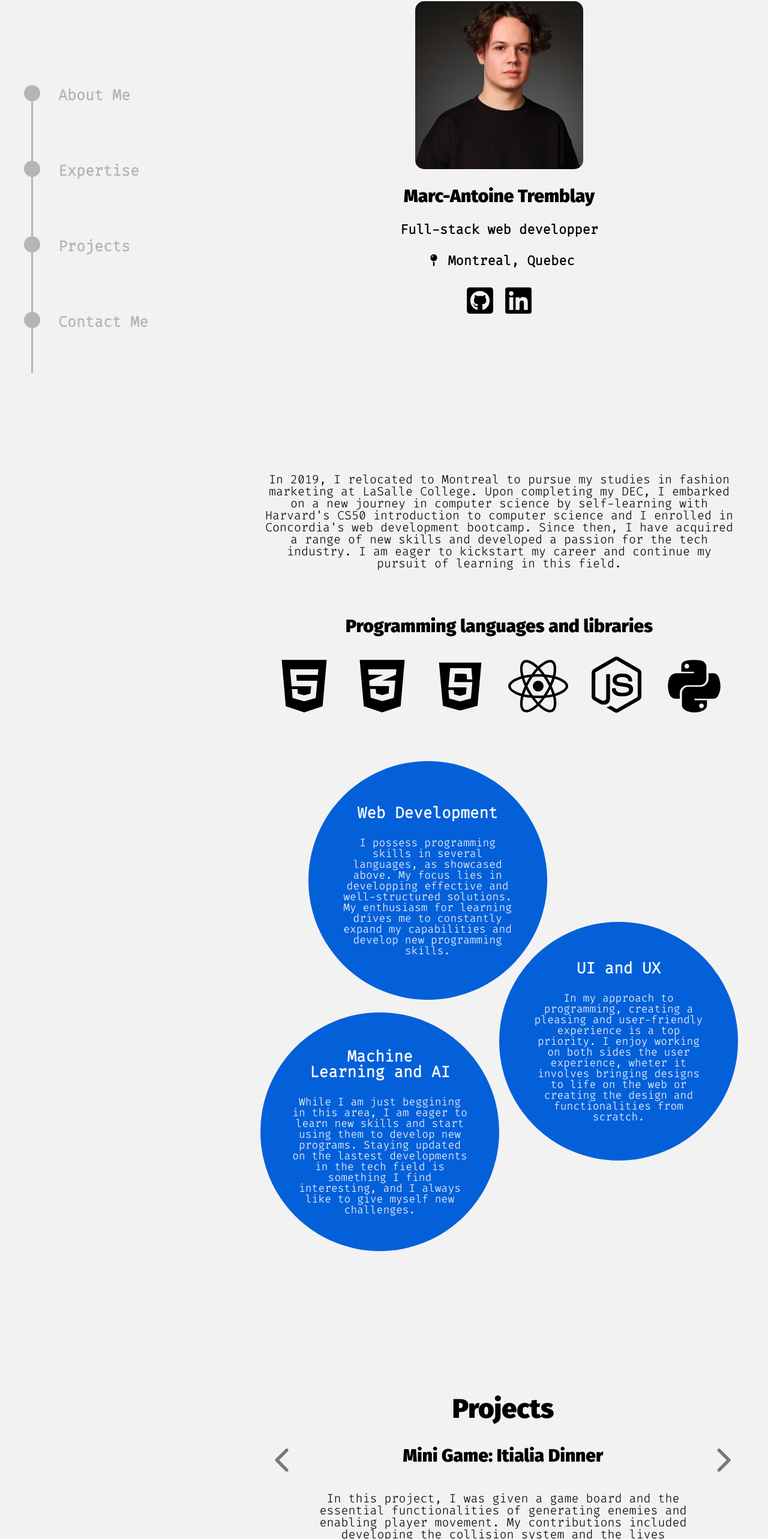
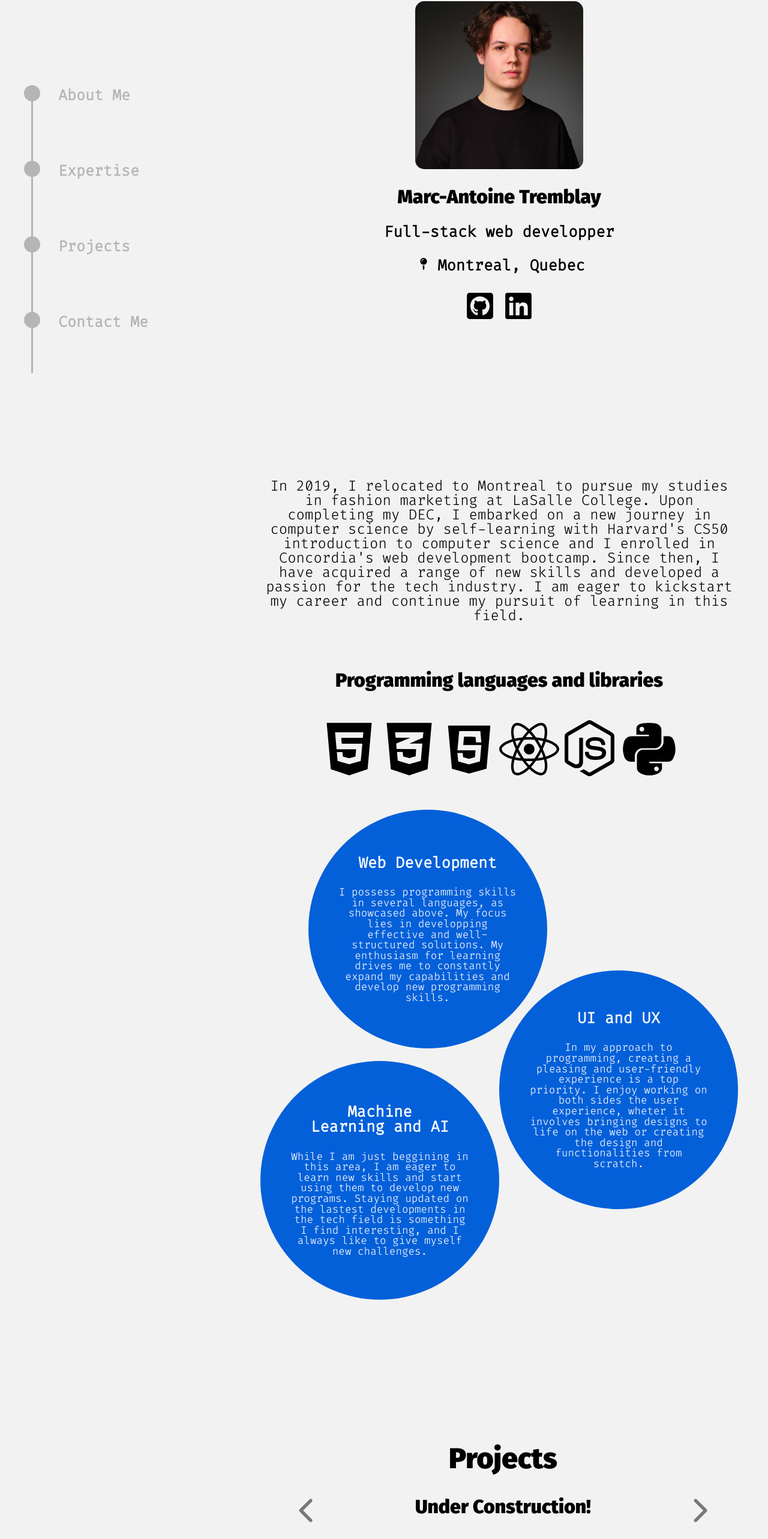
Before and after one commit to MarccAntoine/project-portfolio, a React (Create React App) app: page / in a window 1280 px wide. Shown: the part 178-2744 px from the top of the page at 60% size. Built offline with nearby package versions, Linux system fonts and the light colour scheme; no server answers.

Commit message:
Email function added

```diff
--- a/package.json
+++ b/package.json
@@ -3,6 +3,7 @@
   "version": "0.1.0",
   "private": true,
   "dependencies": {
+    "@emailjs/browser": "^3.11.0",
     "@testing-library/jest-dom": "^5.17.0",
     "@testing-library/react": "^13.4.0",
     "@testing-library/user-event": "^13.5.0",
--- a/src/components/AboutMe.js
+++ b/src/components/AboutMe.js
@@ -52,6 +52,10 @@ const Container = styled.div`
 const RoleName = styled.div`
     text-align: center;
     width: 100%;
+
+    h4 {
+        font-size: 1.6rem;
+    }
 `
 
 const ContentDiv = styled.div`
@@ -84,6 +88,10 @@ const NameDiv = styled.div`
     margin: 30px 0px;
     width: 100%;
     text-align: center;
+
+    h3 {
+        font-size: 2rem;
+    }
 `
 
 const IconsDiv = styled.div`
@@ -132,6 +140,10 @@ const LocationDiv = styled.div`
     display: flex;
     gap: 6px;
     margin-top: 30px;
+
+    h4 {
+        font-size: 1.6rem;
+    }
 `
 
 const LocationIcon = styled(FaMapPin)`
--- a/src/components/Experience.js
+++ b/src/components/Experience.js
@@ -11,7 +11,7 @@ const Experience = (  {reference, isvisible} ) =>
         <Content>
             <Introduction><p>In 2019, I relocated to Montreal to pursue my studies in fashion marketing at LaSalle College. Upon completing my DEC, I embarked on a new journey in computer science by self-learning with Harvard's CS50 introduction to computer science and I enrolled in Concordia's web development bootcamp. Since then, I have acquired a range of new skills and developed a passion for the tech industry. I am eager to kickstart my career and continue my pursuit of learning in this field.</p></Introduction>
             <div>
-                <h3>Programming languages and libraries</h3>
+                <LanguageTitle>Programming languages and libraries</LanguageTitle>
                 <LanguagesDiv>
                     <IconsDiv>
                         <div><IconHtml /></div>
@@ -96,8 +96,11 @@ const Content = styled.div`
 
 const Introduction = styled.div`
     font-family: var(--main-font);
-    font-size: 22px;
     margin-bottom: 80px;
+
+    p {
+        font-size: 1.5rem;
+    }
 `
 
 const LanguagesDiv = styled.div`
@@ -108,8 +111,15 @@ const LanguagesDiv = styled.div`
     justify-content: center;
 `
 
+const LanguageTitle = styled.h3`
+    font-size: 2rem;
+`
+
 const IconsDiv = styled.div`
-    margin: 5px 15px;
+    display: flex;
+    justify-content: center;
+    align-items: center;
+    flex-direction: column;
     transition: all ease-in-out 0.5s;
     height: 140px;
     width: 100px;
@@ -128,15 +138,11 @@ const IconsName = styled.div`
     display: none;
     height: 25px;
     font-family: var(--main-font);
-    font-size: 18px;
+    font-size: 1.1rem;
     color: var(--secondary-contrast);
 
     ${IconsDiv}:hover & {
         display: inline;
-    }
-
-    @media only screen and (max-width: 800px) {
-        font-size: 12px;
     }
 `
 
@@ -151,7 +157,7 @@ const IconHtml = styled(FaHtml5)`
 
     @media only screen and (max-width: 800px) {
         width: auto;
-        height: 50px;
+        height: 40px;
     }
 `
 
@@ -167,7 +173,7 @@ ${IconsDiv}:hover & {
 
 @media only screen and (max-width: 800px) {
     width: auto;
-    height: 50px;
+    height: 40px;
 }
 `
 
@@ -182,7 +188,7 @@ const IconCss = styled(FaCss3Alt)`
 
     @media only screen and (max-width: 800px) {
         width: auto;
-        height: 50px;
+        height: 40px;
     }
 `
 
@@ -197,7 +203,7 @@ const IconJava = styled(DiJavascript)`
 
     @media only screen and (max-width: 800px) {
         width: auto;
-        height: 50px;
+        height: 40px;
     }
 `
 
@@ -212,7 +218,7 @@ const IconReact = styled(FaReact)`
 
     @media only screen and (max-width: 800px) {
         width: auto;
-        height: 50px;
+        height: 40px;
     }
 `
 
@@ -227,7 +233,7 @@ const IconPy = styled(FaPython)`
 
     @media only screen and (max-width: 800px) {
         width: auto;
-        height: 50px;
+        height: 40px;
     }
 `
 
@@ -239,6 +245,10 @@ const SubjectsContainer = styled.div`
     @media only screen and (max-width: 800px) {
         width: 95%;
         margin: 0 auto;
+    }
+
+    @media only screen and (max-width: 500px) {
+        aspect-ratio: 0.7;
     }
 `
 
@@ -258,8 +268,8 @@ const SubjectDiv1 = styled.div`
     transition: all ease 0.3s;
 
     @media only screen and (max-width: 500px) {
-        width: 56%;
-        left: 7%;
+        width: 65%;
+        left: 2%;
     }
 
     @media only screen and (min-width: 800px) {
@@ -286,9 +296,9 @@ const SubjectDiv2 = styled.div`
 
 
     @media only screen and (max-width: 500px) {
-        width: 56%;
-        top: 40%;
-        left: 49%;
+        width: 65%;
+        top: 37%;
+        left: 42%;
     }
 
     @media only screen and (min-width: 800px) {
@@ -315,9 +325,9 @@ const SubjectDiv3 = styled.div`
 
 
     @media only screen and (max-width: 500px) {
-        width: 56%;
-        top: 55%;
-        left: -6%
+        width: 65%;
+        top: 74%;
+        left: 2%
     }
 
     @media only screen and (min-width: 800px) {
@@ -331,34 +341,18 @@ const SubjectTitle = styled.h4`
     color: white;
     margin: 0px 0px 7% 0px;
     width: 60%;
-    font-size: 19px;
+    font-size: 1.2rem;
 
-    @media only screen and (min-width: 1050px) {
-        font-size: 23px;
+    @media only screen and (min-width: 750px) {
+        font-size: 1.5rem;
     }
 
     @media only screen and (min-width: 1200px) {
-        font-size: 26px;
+        font-size: 1.6rem;
     }
 
     @media only screen and (min-width: 1650px) {
-        font-size: 29px;
-    }
-
-    @media only screen and (min-width: 1800px) {
-        font-size: 31px;
-    }
-
-    @media only screen and (max-width: 650px) {
-        font-size: 15px;
-    }
-
-    @media only screen and (max-width: 460px) {
-        font-size: 14px;
-    }
-
-    @media only screen and (max-width: 400px) {
-        font-size: 13px;
+        font-size: 1.8rem;
     }
 `
 
@@ -367,37 +361,22 @@ const SubjectPara = styled.p`
     font-size: 14px;
     max-width: 75%;
     max-height: 60%;
+    font-size: 1rem;
 
     @media only screen and (min-width: 800px) {
-        font-size: 11px;
+        font-size: 0.8rem;
     }
 
     @media only screen and (min-width: 1075px) {
-        font-size: 16px;
-    }
-
-    @media only screen and (min-width: 1200px) {
-        font-size: 18px;
+        font-size: 1.1rem;
     }
 
     @media only screen and (min-width: 1650px) {
-        font-size: 21px;
+        font-size: 1.5rem;
     }
 
-    @media only screen and (min-width: 1800px) {
-        font-size: 25px;
-    }
-
-    @media only screen and (max-width: 650px) {
-        font-size: 12px;
-    }
-
-    @media only screen and (max-width: 460px) {
-        font-size: 9px;
-    }
-
-    @media only screen and (max-width: 400px) {
-        font-size: 8px;
+    @media only screen and (max-width: 600px) {
+        font-size: 0.8rem;
     }
 `
 
--- a/src/components/Foot.js
+++ b/src/components/Foot.js
@@ -23,7 +23,7 @@ const Container = styled.div`
 
 const Credit = styled.div`
     font-family: var(--main-font);
-    font-size: 12px;
+    font-size: 0.8rem;
     filter: brightness(75%);
     text-align: center;
 
--- a/src/components/GlobalStyles.js
+++ b/src/components/GlobalStyles.js
@@ -40,6 +40,19 @@ export default createGlobalStyle`
     article, aside, details, figcaption, figure,
     footer, header, hgroup, menu, nav, section {
         display: block;
+    }
+    html {
+        font-size: 16px;
+
+        @media only screen and (max-width: 1000px) {
+        font-size: 15px;
+    }
+        @media only screen and (max-width: 850px) {
+        font-size: 13px;
+    }
+        @media only screen and (max-width: 500px) {
+        font-size: 11px;
+    }
     }
     body {
         line-height: 1;
--- a/src/components/Projects.js
+++ b/src/components/Projects.js
@@ -85,20 +85,17 @@ const ProjectsDiv = styled.div`
 `
 
 const ProjectsTitle = styled.h2`
-    font-size: 45px;
+    font-size: 3rem;
     color: var(--contrast-color);
-
-    @media only screen and (max-width: 600px) {
-        font-size: 30px;
-    }
 `
 
 const ProjectName = styled.h3`
     margin: 40px 0px 20px 0px;
     color: var(--secondary-contrast);
+    font-size: 2rem;
 
     @media only screen and (max-width: 600px) {
-        font-size: 20px;
+        font-size: 1.6rem;
         margin: 20px 0px 10px 0px;
     }
 
@@ -109,9 +106,9 @@ const ProjectDesc = styled.p`
     margin: 0 auto;
     padding-bottom: 10px;
     color: var(--secondary-contrast);
+    font-size: 1rem;
 
     @media only screen and (max-width: 600px) {
-        font-size: 12px;
         padding-bottom: 10px;
     }
 `
@@ -131,7 +128,7 @@ const ProjectImagesDiv = styled.div`
 const ProjectImageBack = styled.div`
     padding: 1%;
     border-radius: 20px;
-    background-color: var(--second-blue);
+    background-color: transparent;
 
     height: 95%;
     aspect-ratio: 1.3;
@@ -247,6 +244,7 @@ const ProjectDiv = styled.div`
     align-items: center;
     flex-direction: column;
     justify-content: space-between;
+    min-width: 90%;
 
     @media only screen and (min-width: 1000px) {
         height: 750px;
--- a/src/content/projectsData.js
+++ b/src/content/projectsData.js
@@ -1,5 +1,11 @@
+// export const projects = [
+//     {srcImg1: "./italia2.png", srcImg2: "./italia1.png", description: "In this project, I was given a game board and the essential functionalities of generating enemies and enabling player movement. My contributions included developing the collision system and the lives system. Additionally, I took charge of designing the game, enhancing it with sprites, and crafting a seamless user interface and experience. I also worked on developing the timeline for the game.", name: "Mini Game: Itialia Dinner", id: "italia"},
+//     {srcImg1: "./tictac2.png", srcImg2: "./tictac1.png", description: "This tic tac toe board was provided for a group demonstration during the bootcamp and i decided to use it for a personal challenge. By developing a minimax system, I made it possible for players to challenge the computer. Throughout this challenge, I created all the essential functions, resulting in a smooth user experience and an unbeatable game.", name: "Tic Tac Toe", id: "tictactoe"},
+//     {srcImg1: "./ecom2.png", srcImg2: "./ecom1.png", description: "This online store was developed during a workshop focused on creating a React App with multiple pages. Presented with a UI, I undertook the task of recreating it to meet the client's expectations. My role involved developing the React app and meticulously crafting the user interface to adhere to the provided guidelines.", name: "E-Commerce Website", id: "ecomm"}
+// ]
+
 export const projects = [
-    {srcImg1: "./italia2.png", srcImg2: "./italia1.png", description: "In this project, I was given a game board and the essential functionalities of generating enemies and enabling player movement. My contributions included developing the collision system and the lives system. Additionally, I took charge of designing the game, enhancing it with sprites, and crafting a seamless user interface and experience. I also worked on developing the timeline for the game.", name: "Mini Game: Itialia Dinner", id: "italia"},
-    {srcImg1: "./tictac2.png", srcImg2: "./tictac1.png", description: "This tic tac toe board was provided for a group demonstration during the bootcamp and i decided to use it for a personal challenge. By developing a minimax system, I made it possible for players to challenge the computer. Throughout this challenge, I created all the essential functions, resulting in a smooth user experience and an unbeatable game.", name: "Tic Tac Toe", id: "tictactoe"},
-    {srcImg1: "./ecom2.png", srcImg2: "./ecom1.png", description: "This online store was developed during a workshop focused on creating a React App with multiple pages. Presented with a UI, I undertook the task of recreating it to meet the client's expectations. My role involved developing the React app and meticulously crafting the user interface to adhere to the provided guidelines.", name: "E-Commerce Website", id: "ecomm"}
+    {srcImg1: "", srcImg2: "./italia1.png", description: "", name: "Under Construction!", id: "italia"},
+    {srcImg1: "", srcImg2: "./tictac1.png", description: "", name: "Under Construction!", id: "tictactoe"},
+    {srcImg1: "", srcImg2: "./ecom1.png", description: "", name: "Under Construction!", id: "ecomm"}
 ]
```
Also changed, not shown: src/components/ContactMe.js (+69 -31 lines), 2 other files (tests, documents, lock files or other folders).
